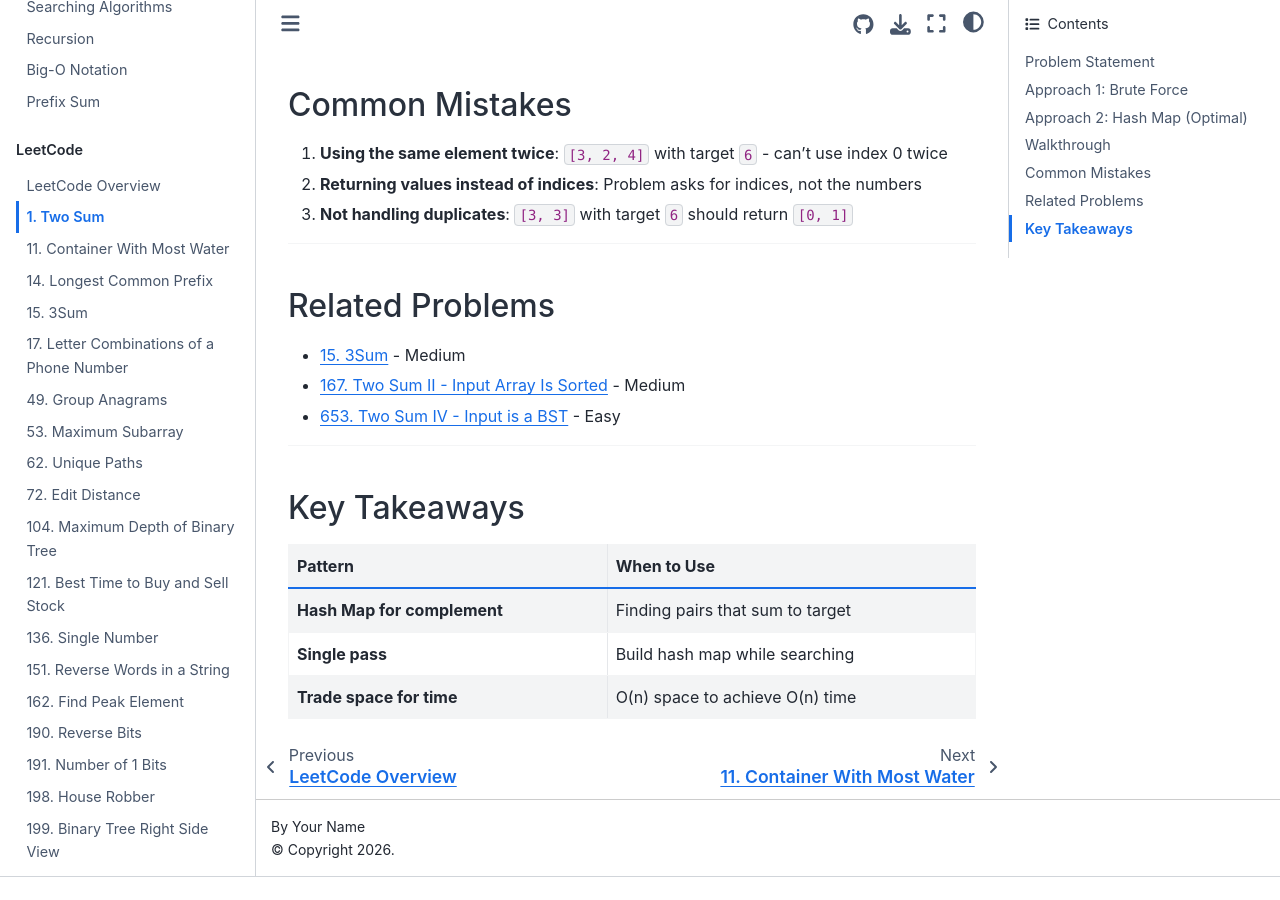
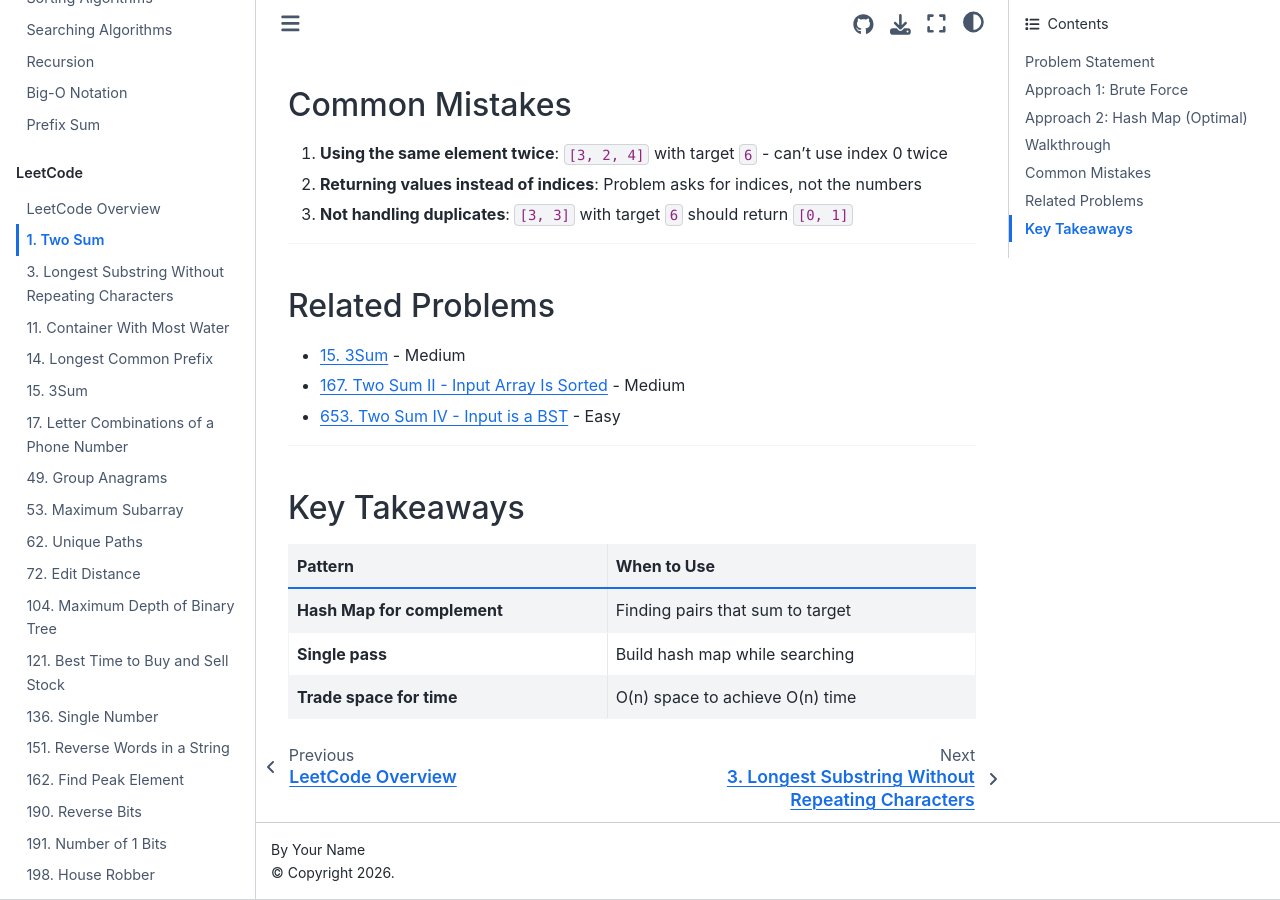
Before and after one commit to laumike081/FromZeroToAIEngineering, a Jupyter Book: the page built from book/chapters/leetcode/001_two_sum.ipynb, in a window 1280 px wide and 900 px high, scrolled down 3603 px. Built offline with Jupyter Book 1.0.4 settings and Sphinx 7.4.7 and the Sphinx Book theme 1.1.4, drawn with Linux system fonts in a browser that asks for light colours; before the commit the page ends 4480 px from its top, so only the background shows below that.

Commit message:
Add LeetCode 3 Longest Substring Without Repeating Characters

```diff
--- a/book/_toc.yml
+++ b/book/_toc.yml
@@ -30,6 +30,7 @@
     chapters:
       - file: chapters/20_leetcode_overview
       - file: chapters/leetcode/001_two_sum
+      - file: chapters/leetcode/003_longest_substring_without_repeating_characters
       - file: chapters/leetcode/011_container_with_most_water
       - file: chapters/leetcode/014_longest_common_prefix
       - file: chapters/leetcode/015_three_sum
```
Also changed, not shown: book/chapters/leetcode/003_longest_substring_without_repeating_characters.ipynb (added).
